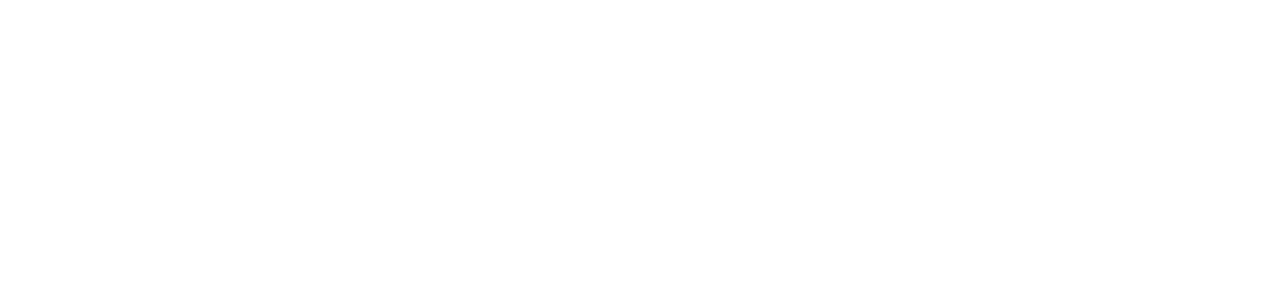
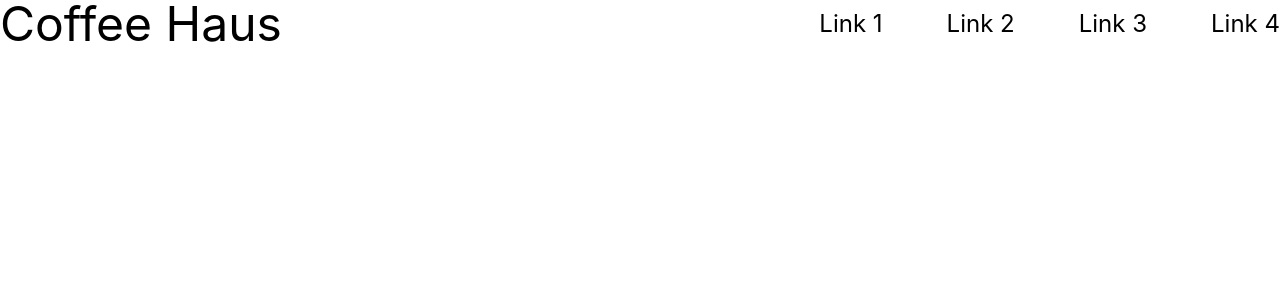
Before and after one commit to AndrewGlennAquino/coffee-haus-website, a React (Vite) app: page / in a window 1280 px wide. Shown: the top 300 px of the page. Built offline with nearby package versions, Linux system fonts and the light colour scheme.

Commit message:
Add Header component to App

```diff
--- a/src/App.jsx
+++ b/src/App.jsx
@@ -1,4 +1,10 @@
+import { motion } from "motion/react";
+import Header from "./components/Header.jsx";
+
 function App() {
+  return (
+    <Header />
+  );
 }
 
 export default App;
```
